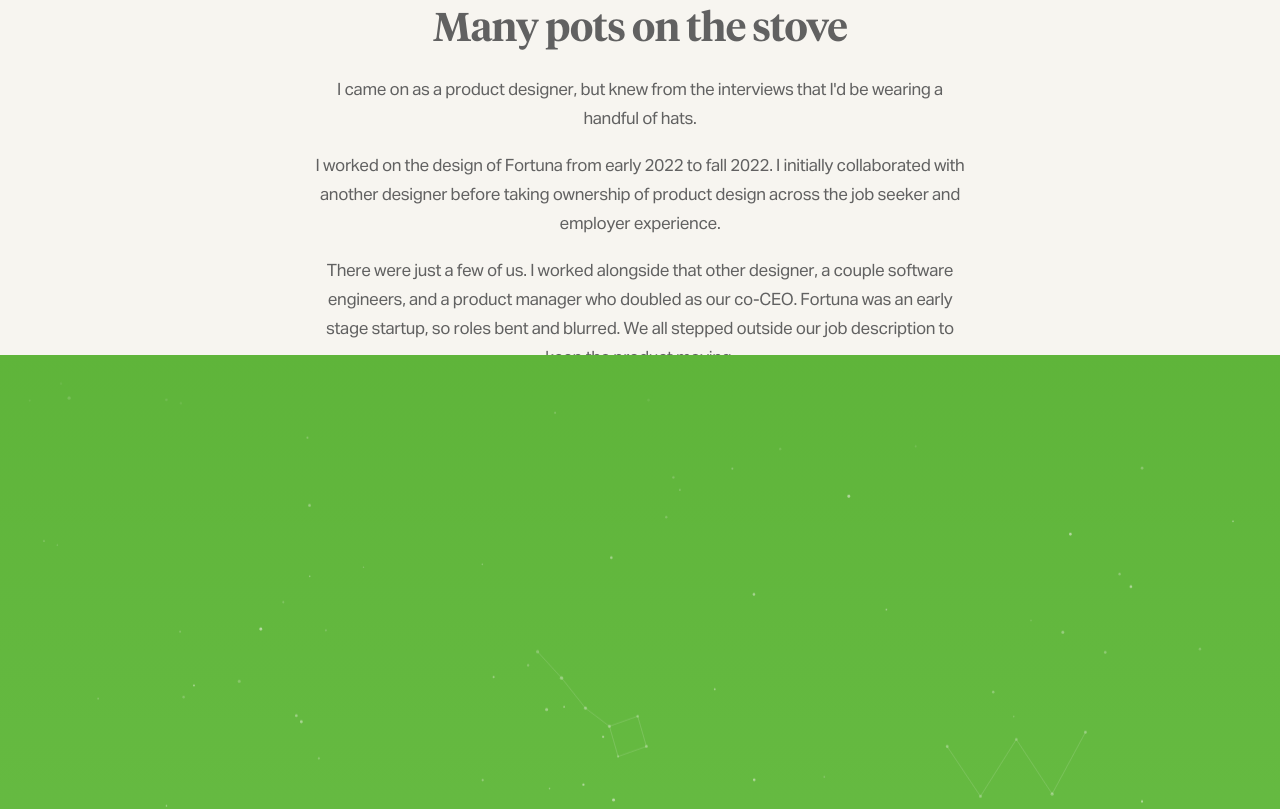
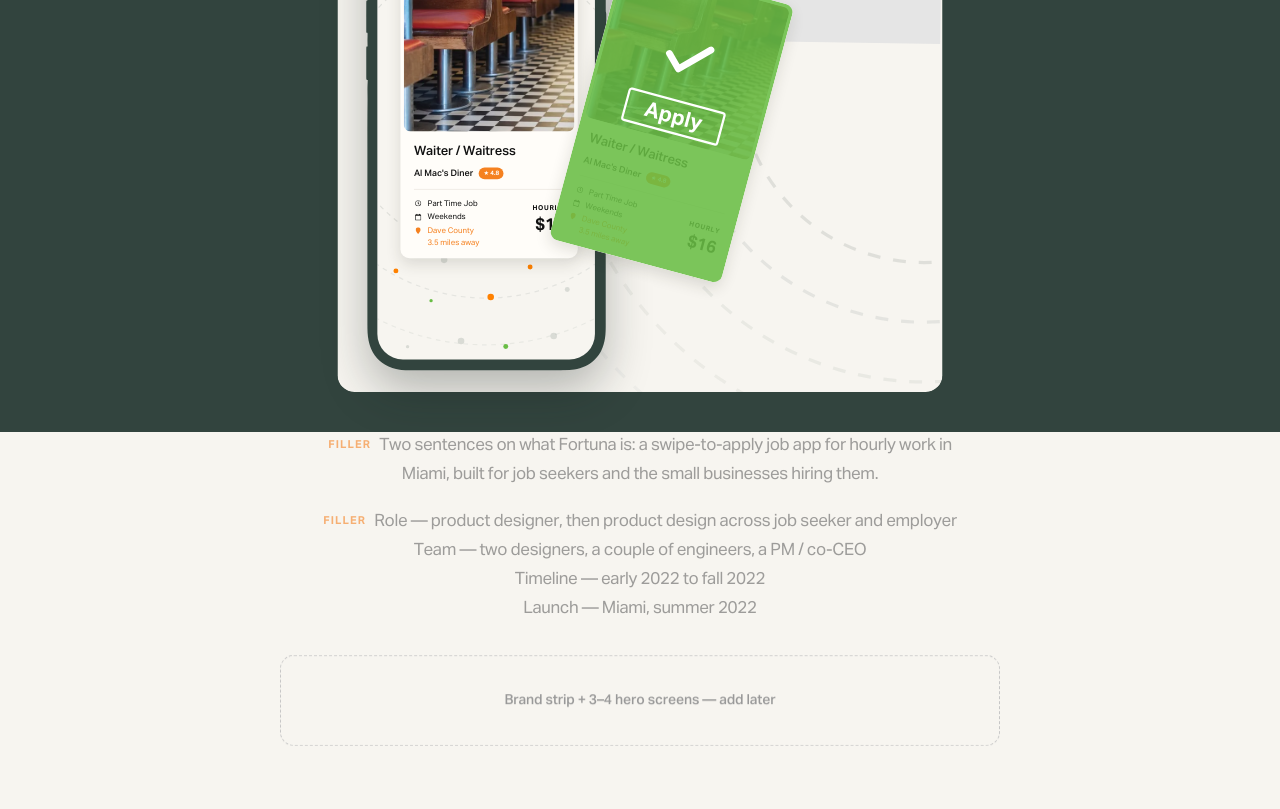
Before and after one commit to kaincor/kaissempa.com, a Next.js app: page /fortuna in a window 1280 px wide. Shown: the part 1260-2069 px from the top of the page. Built offline with nearby package versions, Linux system fonts and the light colour scheme.

Commit message:
Restructure the Fortuna case study: overview first, one swipe chapter, both flows, the cutting-room floor, brand last

```diff
--- a/src/components/fortuna/Prose.tsx
+++ b/src/components/fortuna/Prose.tsx
@@ -659,7 +659,11 @@
     case "text":
       return (
         <Body key={i} align={align} rules={block.rules}>
-          {hasFill(block.text) ? (
+          {block.filler ? (
+            <Filler>
+              <Inline nodes={block.text} />
+            </Filler>
+          ) : hasFill(block.text) ? (
             <ScrollFillLine nodes={block.text} />
           ) : (
             <Inline nodes={block.text} />
@@ -711,7 +715,17 @@
         />
       );
     case "step":
-      return (
+      return block.filler ? (
+        <Filler key={i} block>
+          <Step
+            n={block.n}
+            title={block.title}
+            flow={block.flow}
+            text={block.text}
+            dark={dark}
+          />
+        </Filler>
+      ) : (
         <Step
           key={i}
           n={block.n}
@@ -735,3 +749,38 @@
 }
 
 export { toneIsDark };
+
+/**
+ * Stand-in copy, marked as such: faded, in italics, with a small tag in front
+ * of it — the same flag an unnamed heading carries ("needs a title").
+ */
+function Filler({ children, block = false }: { children: ReactNode; block?: boolean }) {
+  const tag = (
+    <span
+      style={{
+        fontFamily: "var(--f-grotesk)",
+        fontStyle: "normal",
+        fontWeight: 600,
+        fontSize: 11,
+        letterSpacing: "0.1em",
+        textTransform: "uppercase",
+        color: "var(--f-accent)",
+        marginRight: 8,
+        verticalAlign: "middle",
+      }}
+    >
+      filler
+    </span>
+  );
+  return block ? (
+    <div style={{ opacity: 0.6 }}>
+      <div style={{ marginBottom: 6 }}>{tag}</div>
+      {children}
+    </div>
+  ) : (
+    <span style={{ opacity: 0.6, fontStyle: "italic" }}>
+      {tag}
+      {children}
+    </span>
+  );
+}
--- a/src/content/fortuna.ts
+++ b/src/content/fortuna.ts
@@ -88,6 +88,11 @@
        * line that is a finding rather than a step in the argument.
        */
       rules?: boolean;
+      /**
+       * Stand-in copy Kai has yet to write. Rendered faded and tagged, so it
+       * reads as a placeholder on the page and cannot ship by mistake.
+       */
+      filler?: boolean;
     }
   /** Set in italics in the doc — rendered as a serif pull-quote. */
   /** `tone` picks a brand colour for a line that has to land harder. */
@@ -115,7 +120,7 @@
       items: string[];
     }
   /** A labelled step with an arrow flow and its own explanation. */
-  | { kind: "step"; n: number; title: string; flow?: string; text: string[] }
+  | { kind: "step"; n: number; title: string; flow?: string; text: string[]; filler?: boolean }
   /** A note to self in the doc about a visual that does not exist yet. */
   | { kind: "figure"; note: string }
   /**
@@ -231,6 +236,38 @@
 };
 
 export const SECTIONS: Section[] = [
+  {
+    // Proof first, story second: the product, the brand and the facts up
+    // front, before the narrative asks the reader for their attention.
+    id: "overview",
+    heading: "At a glance",
+    headingPending: true,
+    tone: "cream",
+    align: "center",
+    reveal: true,
+    blocks: [
+      { kind: "reveal" },
+      {
+        kind: "text",
+        filler: true,
+        text: "Two sentences on what Fortuna is: a swipe-to-apply job app for hourly work in Miami, built for job seekers and the small businesses hiring them.",
+      },
+      {
+        kind: "text",
+        filler: true,
+        text: [
+          "Role — product designer, then product design across job seeker and employer",
+          { br: true },
+          "Team — two designers, a couple of engineers, a PM / co-CEO",
+          { br: true },
+          "Timeline — early 2022 to fall 2022",
+          { br: true },
+          "Launch — Miami, summer 2022",
+        ],
+      },
+      { kind: "figure", note: "Brand strip + 3–4 hero screens — add later" },
+    ],
+  },
   {
     id: "clunky",
     heading: "The job search is clunky",
@@ -410,12 +447,19 @@
   },
   {
     id: "data-frameworks",
-    heading: "Data frameworks on research",
+    heading: "Mapping Sarah's friction",
     headingPending: true,
     tone: "cream",
+    align: "center",
     reveal: true,
-    draft: "Add later",
-    blocks: [],
+    blocks: [
+      {
+        kind: "text",
+        filler: true,
+        text: "A line or two on how the seven interviews were synthesized: what we clustered, and where the friction kept showing up for Sarah — search, the wait, childcare, the commute.",
+      },
+      { kind: "figure", note: "Whiteboard photo: Sarah's friction map — each step on her way back to work, tagged cognitive, emotional or logistical" },
+    ],
   },
   {
     id: "hamster-wheel",
@@ -453,21 +497,10 @@
     ],
   },
   {
-    id: "introducing-fortuna",
+    id: "the-swipe",
     align: "center",
     reveal: true,
-    heading: "Introducing Fortuna",
-    tone: "cream",
-    blocks: [
-      { kind: "reveal" },
-    ],
-  },
-  {
-    id: "how-we-got-there",
-    align: "center",
-    reveal: true,
-    heading: "How we got there",
-    headingPending: true,
+    heading: "The swipe",
     tone: "cream-deep",
     blocks: [
       { kind: "figure", note: "Questions that informed design strategy — add later" },
@@ -524,37 +557,10 @@
         text: "So we'd removed the effort, but we'd also removed some of the intention.",
       },
 
-      { kind: "subheading", text: "Maybe in the middle" },
-      {
-        kind: "text",
-        text: "Swipes on Tinder work because attraction is often immediate, but choosing a job is a little different. It means considering the commute, reading responsibilities, weighing tradeoffs, and imagining your future. These are slower cognitive tasks that don't always lend themselves to an immediate yes or no.",
-      },
-      {
-        kind: "text",
-        text: "Maybe some users wanted to save a job for later, or maybe they wanted to compare it to another listing. Maybe they just wanted a little bit more time to think on it. Maybe we needed a maybe.",
-      },
+      { kind: "figure", note: "Whiteboard photo: the effort / intention spectrum — from a 30-minute application to a one-second swipe" },
+      { kind: "figure", note: "New how might we's, relating to swiping issues — add later" },
 
-      { kind: "figure", note: "Spectrums and situations framework — add later" },
-      { kind: "figure", note: "New how might we's, relating to swiping issues — add later" },
-    ],
-  },
-  {
-    id: "new-feature-ideas",
-    align: "center",
-    reveal: true,
-    heading: "New feature ideas",
-    headingPending: true,
-    tone: "cream",
-    draft: "Will remove",
-    blocks: [],
-  },
-  {
-    id: "testing-job-seeker",
-    align: "center",
-    reveal: true,
-    heading: "Testing on the job seeker flow",
-    tone: "cream",
-    blocks: [
+      { kind: "subheading", text: "What we shipped" },
       {
         kind: "text",
         text: "Testing showed that reducing the number of steps did exactly what we wanted: users could move through opportunities quickly, without the usual application fatigue. But that efficiency came with a tradeoff. When the cost of a decision approached zero, some decisions started to feel disposable. Users would swipe quickly, sometimes realizing only afterward that they had passed over a job they were interested in.",
@@ -563,6 +569,28 @@
         kind: "text",
         text: "The undo interaction became a small counterweight to that speed. It gave users a way to recover from a mistake, but limiting the number of undos available each day meant that reversing a decision still carried some weight. It was a small interaction, but it helped restore something we had accidentally designed away: intentionality.",
       },
+      { kind: "figure", note: "Mockup: the undo, and how many are left today" },
+    ],
+  },
+  {
+    id: "job-seeker-flow",
+    heading: "The job seeker flow",
+    tone: "cream-deep",
+    align: "center",
+    reveal: true,
+    blocks: [
+      {
+        kind: "text",
+        filler: true,
+        text: "One line that zooms back out: with the swipe settled, here's the whole job seeker side, start to finish.",
+      },
+      { kind: "step", n: 1, title: "Sign up and bio", filler: true, text: ["A line on getting started: an account, a short bio, and what Fortuna asks for (and what it doesn't)."] },
+      { kind: "step", n: 2, title: "The feed", filler: true, text: ["A line on how jobs are chosen and shown: nearby, hourly, one card at a time."] },
+      { kind: "step", n: 3, title: "Apply with a swipe", filler: true, text: ["A line on the swipe, the stamps and the undo — the chapter above, in a sentence."] },
+      { kind: "step", n: 4, title: "Hear back", filler: true, text: ["A line on employer interest: how a job seeker finds out someone wants to talk."] },
+      { kind: "step", n: 5, title: "Video introduction", filler: true, text: ["A line on answering interest with a short in-app video instead of a cover letter."] },
+      { kind: "step", n: 6, title: "Interview booked", filler: true, text: ["A line on picking a time and getting connected."] },
+      { kind: "figure", note: "Screens or a mockup for each step — add later" },
     ],
   },
   {
@@ -584,11 +612,12 @@
     ],
   },
   {
-    id: "employer-flow",
+    id: "meet-jonathan",
+    heading: "Meet Jonathan",
+    headingPending: true,
+    tone: "cream",
     align: "center",
     reveal: true,
-    heading: "Employer flow",
-    tone: "cream",
     blocks: [
       {
         kind: "text",
@@ -598,6 +627,16 @@
         kind: "quote",
         text: "For Jonathan, the ideal hiring experience wasn't one with more tools. It was one that helped him make the right decision with as little administrative work as possible.",
       },
+      { kind: "figure", note: "Jonathan's persona sheet, rebuilt like Sarah's so the two sides mirror each other — add later" },
+    ],
+  },
+  {
+    id: "employer-flow",
+    align: "center",
+    reveal: true,
+    heading: "Employer flow",
+    tone: "cream",
+    blocks: [
       {
         kind: "step",
         n: 1,
@@ -643,25 +682,90 @@
         ],
       },
       { kind: "figure", note: "Intentions surrounding the employer flow — add later" },
-      { kind: "figure", note: "Employer persona — add later" },
       { kind: "figure", note: "Design challenges that ensued — add later" },
-      { kind: "figure", note: "Whiteboard sketches — add later" },
+      { kind: "figure", note: "Whiteboard photo: the employer flow, sketched — add later" },
       { kind: "figure", note: "Employer flow pictures — add later" },
     ],
   },
   {
-    id: "branding",
+    // The nuance: what made the sprint, what got cut, and why.
+    id: "cutting-room-floor",
+    heading: "On the cutting-room floor",
+    tone: "cream",
     align: "center",
     reveal: true,
-    heading: "Branding",
+    blocks: [
+      {
+        kind: "text",
+        filler: true,
+        text: "A line on the sprint docs: not everything we designed made it in, and some of what got cut taught us the most.",
+      },
+      { kind: "subheading", text: "Maybe in the middle" },
+      {
+        kind: "text",
+        text: "Swipes on Tinder work because attraction is often immediate, but choosing a job is a little different. It means considering the commute, reading responsibilities, weighing tradeoffs, and imagining your future. These are slower cognitive tasks that don't always lend themselves to an immediate yes or no.",
+      },
+      {
+        kind: "text",
+        text: "Maybe some users wanted to save a job for later, or maybe they wanted to compare it to another listing. Maybe they just wanted a little bit more time to think on it. Maybe we needed a maybe.",
+      },
+
+      {
+        kind: "text",
+        filler: true,
+        text: "Whether Maybe shipped or was cut, and why. (If it shipped, this beat moves back into The swipe.)",
+      },
+      { kind: "subheading", text: "Another idea we killed" },
+      {
+        kind: "text",
+        filler: true,
+        text: "The idea, why it was cut, and what it taught us.",
+      },
+      { kind: "subheading", text: "One that changed shape" },
+      {
+        kind: "text",
+        filler: true,
+        text: "What it started as, what it became, and why.",
+      },
+    ],
+  },
+  {
+    // The full brand chapter: the overview teased it, this pays it off.
+    id: "brand",
+    heading: "Brand in the world",
     headingPending: true,
     tone: "cream-deep",
-    draft: "Add later — may move to the front",
-    blocks: [],
+    align: "center",
+    reveal: true,
+    blocks: [
+      {
+        kind: "text",
+        filler: true,
+        text: "A line on the brand: what it needed to say to job seekers and to employers, and where it showed up.",
+      },
+      { kind: "subheading", text: "Website" },
+      { kind: "figure", note: "Website — add later" },
+      { kind: "subheading", text: "App Store screens" },
+      { kind: "figure", note: "App Store screens, with the A/B test — add later" },
+      { kind: "subheading", text: "Video resume" },
+      { kind: "figure", note: "Video resume — add later" },
+      { kind: "subheading", text: "Promotional shoots and flyers" },
+      { kind: "figure", note: "Promotional video shoots + flyers — add later" },
+    ],
   },
-  { id: "website", heading: "Website", headingPending: true, tone: "cream", draft: "Add later", align: "center", reveal: true, blocks: [] },
-  { id: "video-resume", heading: "Video resume", headingPending: true, tone: "cream-deep", draft: "Add later", align: "center", reveal: true, blocks: [] },
-  { id: "app-store", heading: "App Store screens", headingPending: true, tone: "cream", draft: "Add later — A and B testing", align: "center", reveal: true, blocks: [] },
-  { id: "promo", heading: "Promotional video shoots + flyers", headingPending: true, tone: "card", draft: "Add later", align: "center", reveal: true, blocks: [] },
-  { id: "closing", heading: "Closing reflection", headingPending: true, tone: "forest", draft: "Add later", align: "center", reveal: true, blocks: [] },
+  {
+    id: "closing",
+    heading: "Closing reflection",
+    headingPending: true,
+    tone: "forest",
+    align: "center",
+    reveal: true,
+    blocks: [
+      {
+        kind: "text",
+        filler: true,
+        text: "Outcomes — any numbers you have — then what you'd do differently, and what you carried into later work.",
+      },
+    ],
+  },
 ];
```
